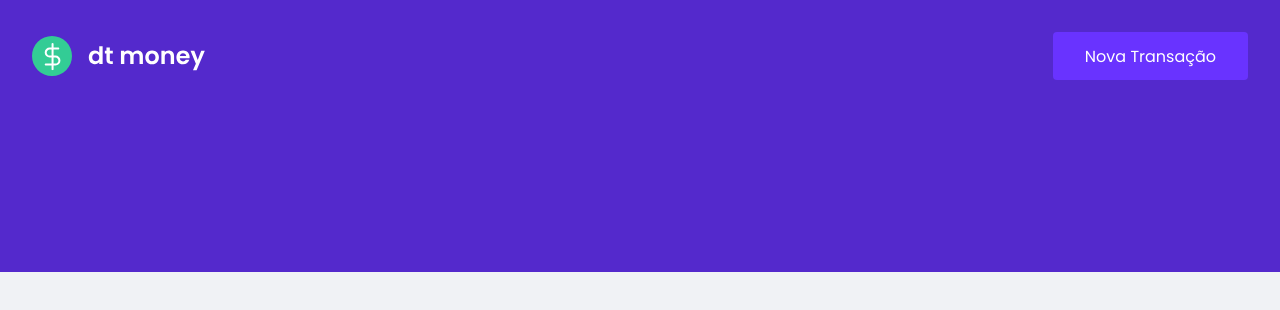
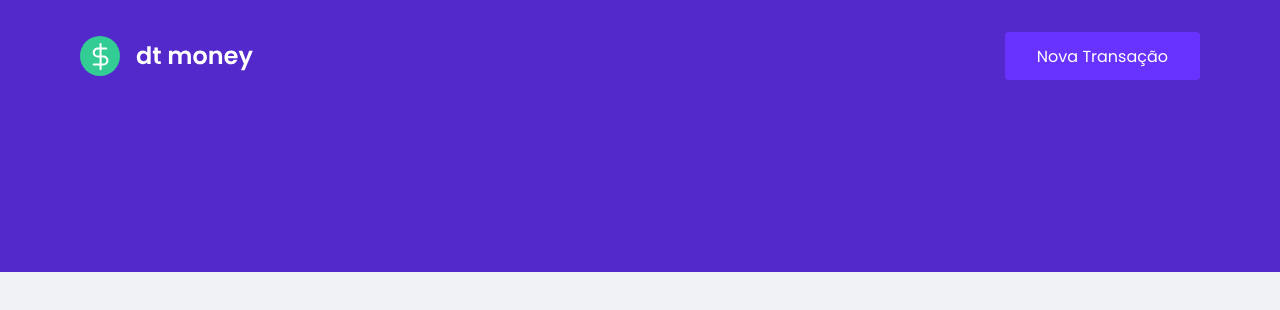
Before and after one commit to Kayke-Fujinaka/dt-money, a React (Create React App) app: page / in a window 1280 px wide. Shown: the top 310 px of the page. Built offline with nearby package versions, Linux system fonts and the light colour scheme.

Commit message:
style: dashboard component

```diff
--- a/src/components/Dashboard/styles.ts
+++ b/src/components/Dashboard/styles.ts
@@ -1,7 +1,8 @@
 import styled from "styled-components";
 
 export const Container = styled.header`
-  background: var(--blue);
+  padding: 2.5rem 1rem;
+  margin: 8 auto;
 `;
 
 export const Content = styled.div`
--- a/src/components/Header/styles.ts
+++ b/src/components/Header/styles.ts
@@ -2,14 +2,15 @@ import styled from "styled-components";
 
 export const Container = styled.header`
   background: var(--blue);
+  padding: 2rem 5rem 12rem;
+  margin: 8 auto;
 `;
 
 export const Content = styled.div`
   display: flex;
   align-items: center;
   justify-content: space-between;
-  margin: 8 auto;
-  padding: 2rem 2rem 12rem;
+;
 
   button {
     height: 3rem;
```
